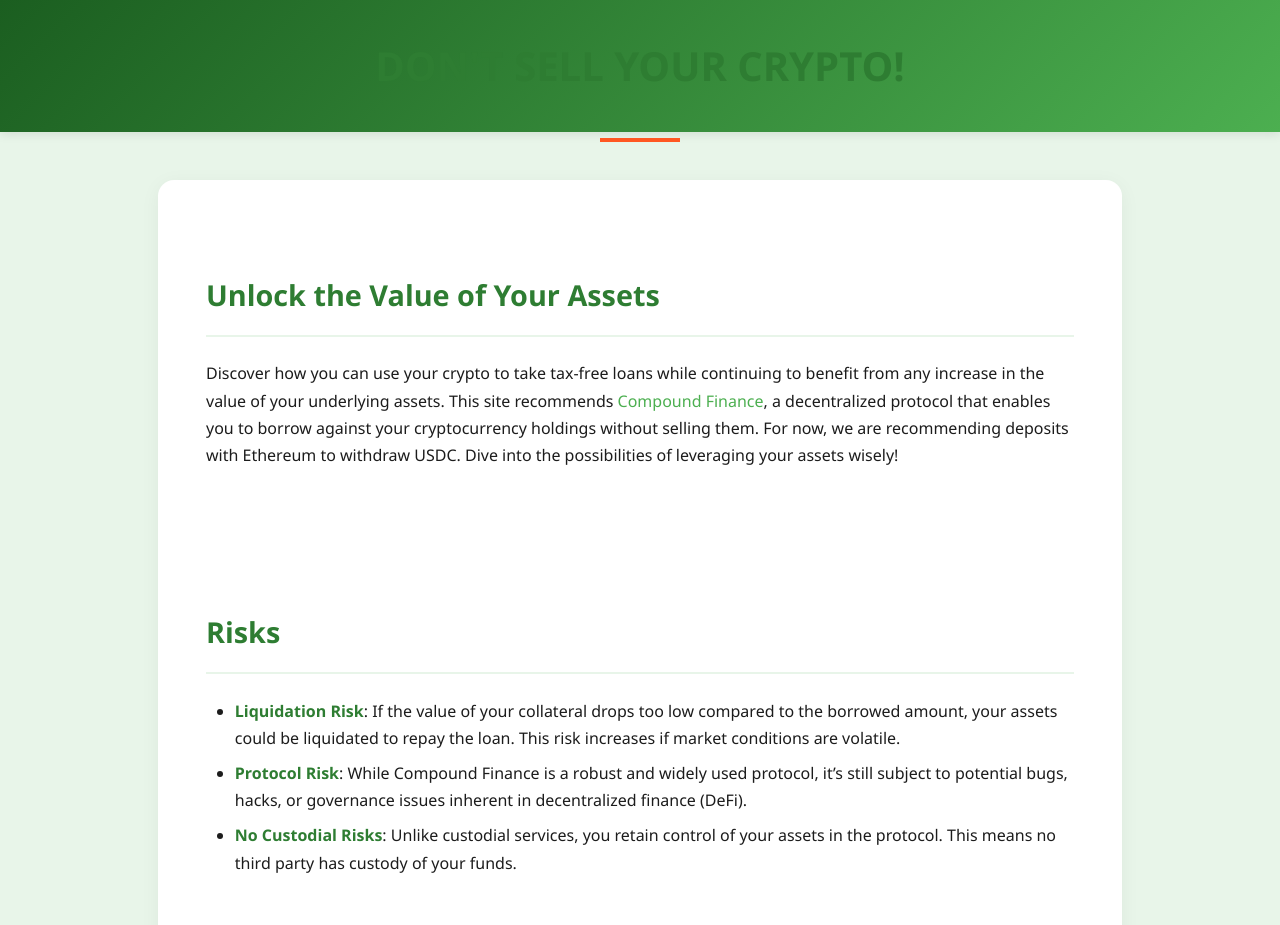
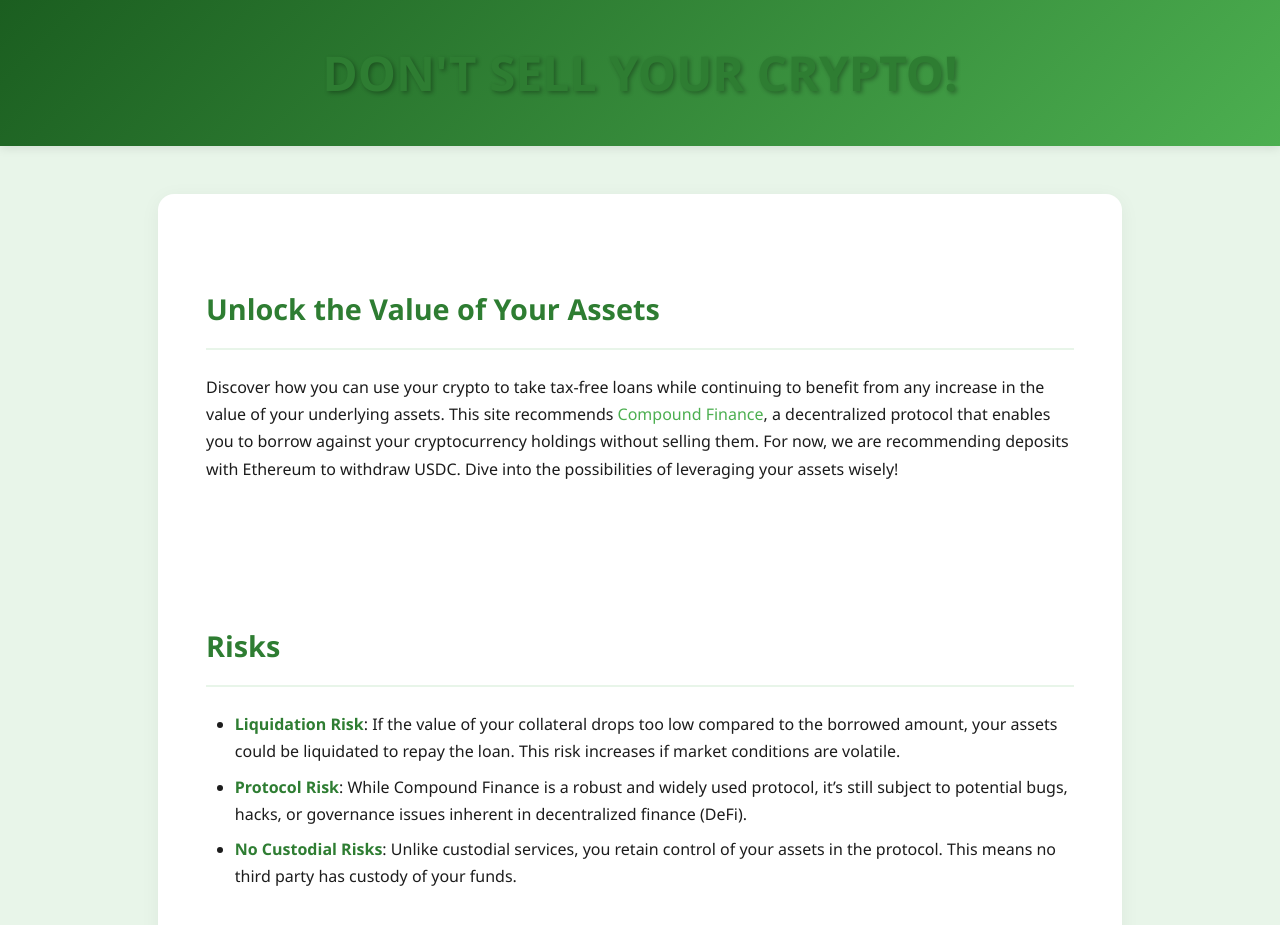
Before and after one commit to pierce403/hodl.how, a plain HTML site: page index.html in a window 1280 px wide. Shown: the top 925 px of the page. Drawn offline with Linux system fonts and the light colour scheme.

Commit message:
more cleaning

```diff
--- a/index.html
+++ b/index.html
@@ -34,6 +34,12 @@
             position: relative;
         }
 
+        header h1 {
+            font-size: 3em;
+            margin: 0;
+            text-shadow: 2px 2px 4px rgba(0, 0, 0, 0.3);
+        }
+
         header::after {
             content: '';
             position: absolute;
@@ -42,7 +48,7 @@
             transform: translateX(-50%);
             width: 80px;
             height: 4px;
-            background-color: var(--accent-color);
+            background-color: transparent;
         }
 
         main {
```
